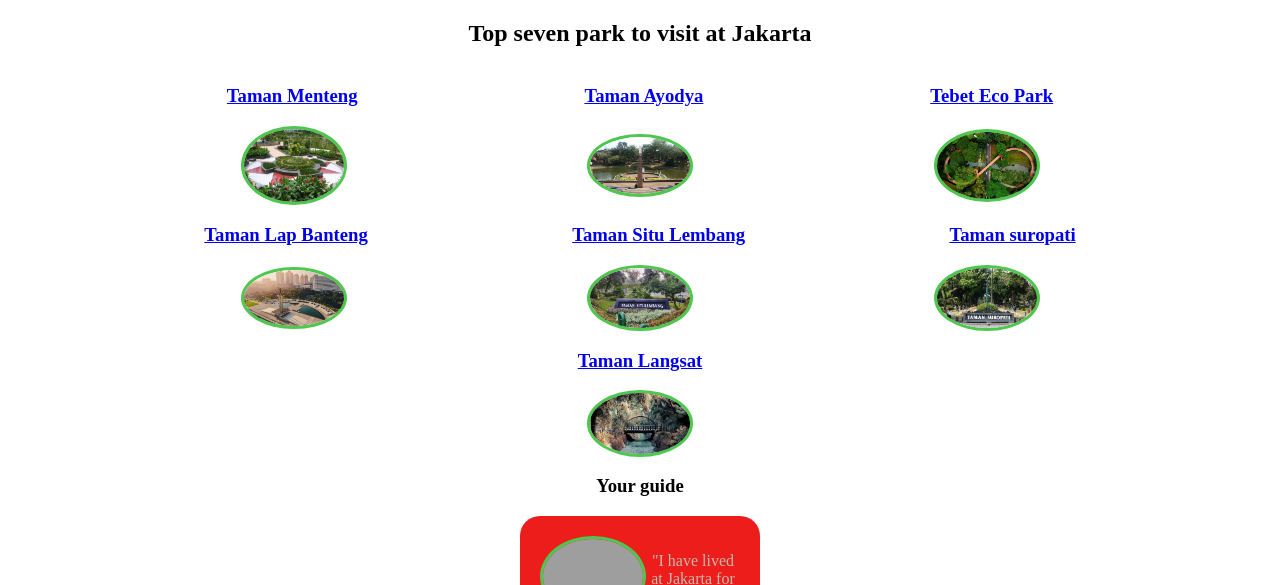
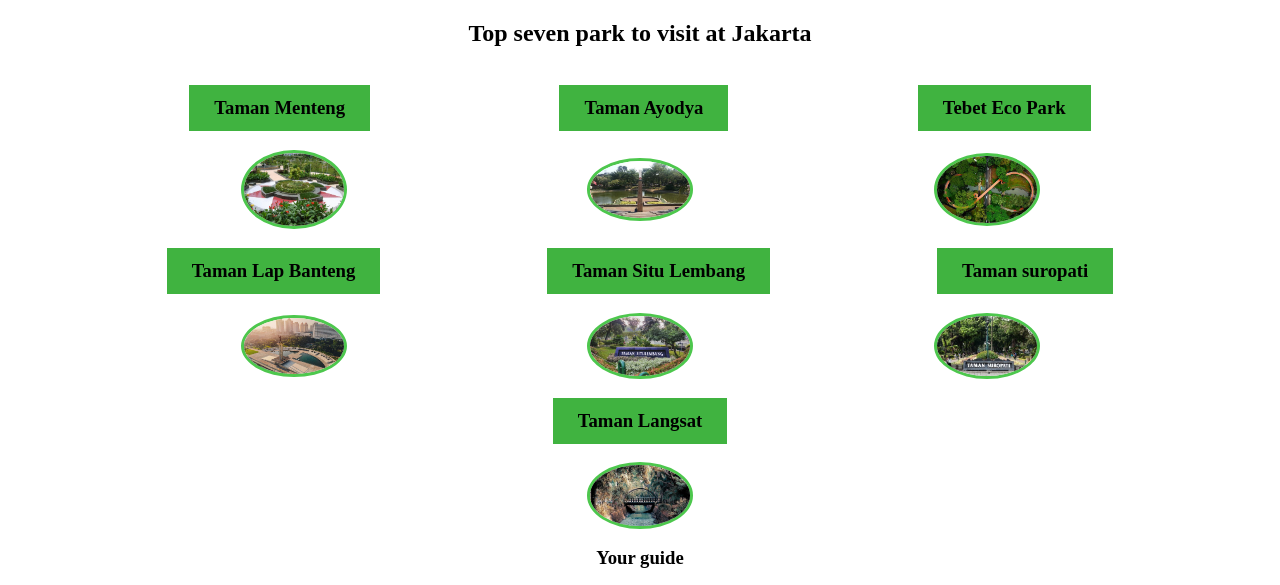
Before and after one commit to kun7/hometown-page, a plain HTML site: page index.html in a window 1280 px wide. Shown: the part 147-732 px from the top of the page. Drawn offline with Linux system fonts and the light colour scheme; grey boxes are pictures that could not be loaded.

Commit message:
adding hover and padding to the button

```diff
--- a/styles.css
+++ b/styles.css
@@ -22,6 +22,16 @@ img {
     justify-content: space-evenly;
     align-items: center;
     text-align: center;
+}
+
+#activities a {
+    padding:15px 25px;
+    display: inline-block;
+    padding: 12px 25px;
+    background: rgb(64, 179, 64);
+    color: #000;
+    font-weight: bold;
+    text-decoration: none;
 }
 
 #guide{
@@ -49,6 +59,6 @@ img {
 }
 
 
-a:hover {
-    color:#2B3137;
+#activities a:hover {
+    background-color:#1f2429;
 }
```
